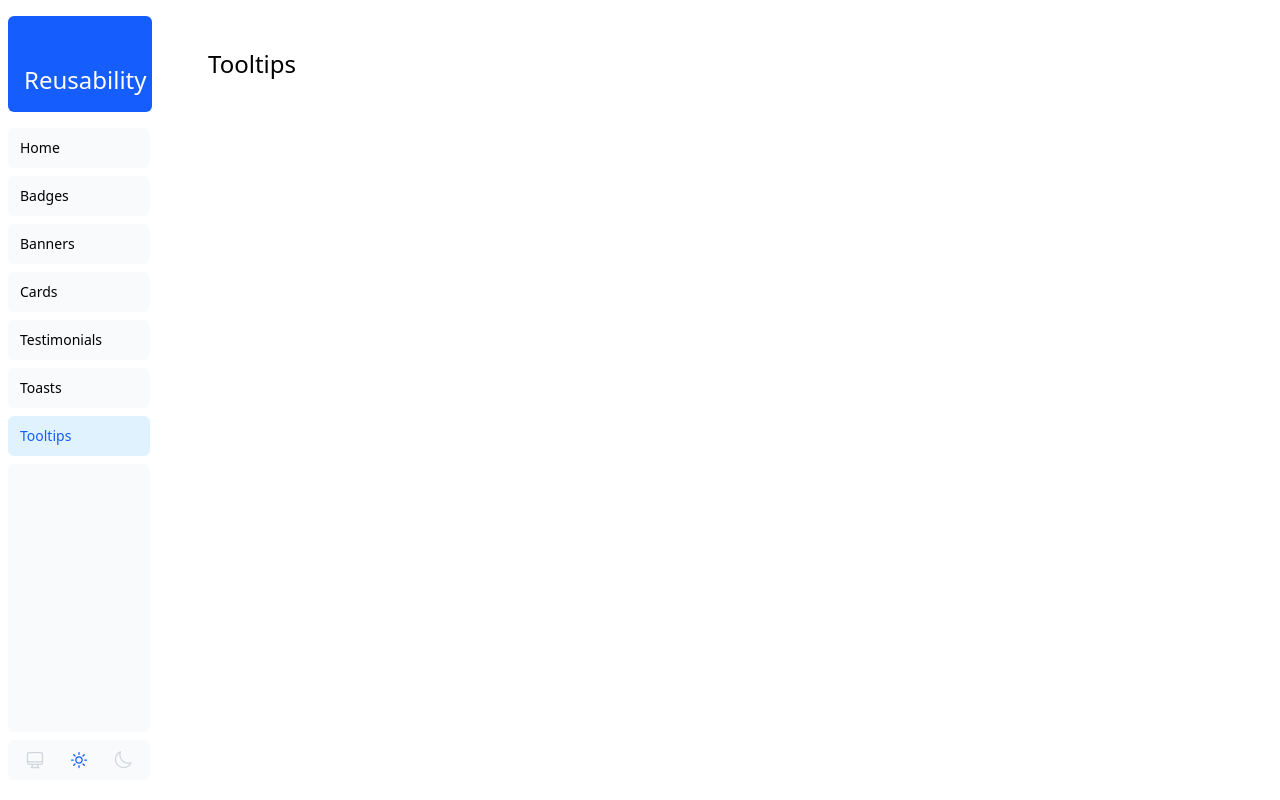
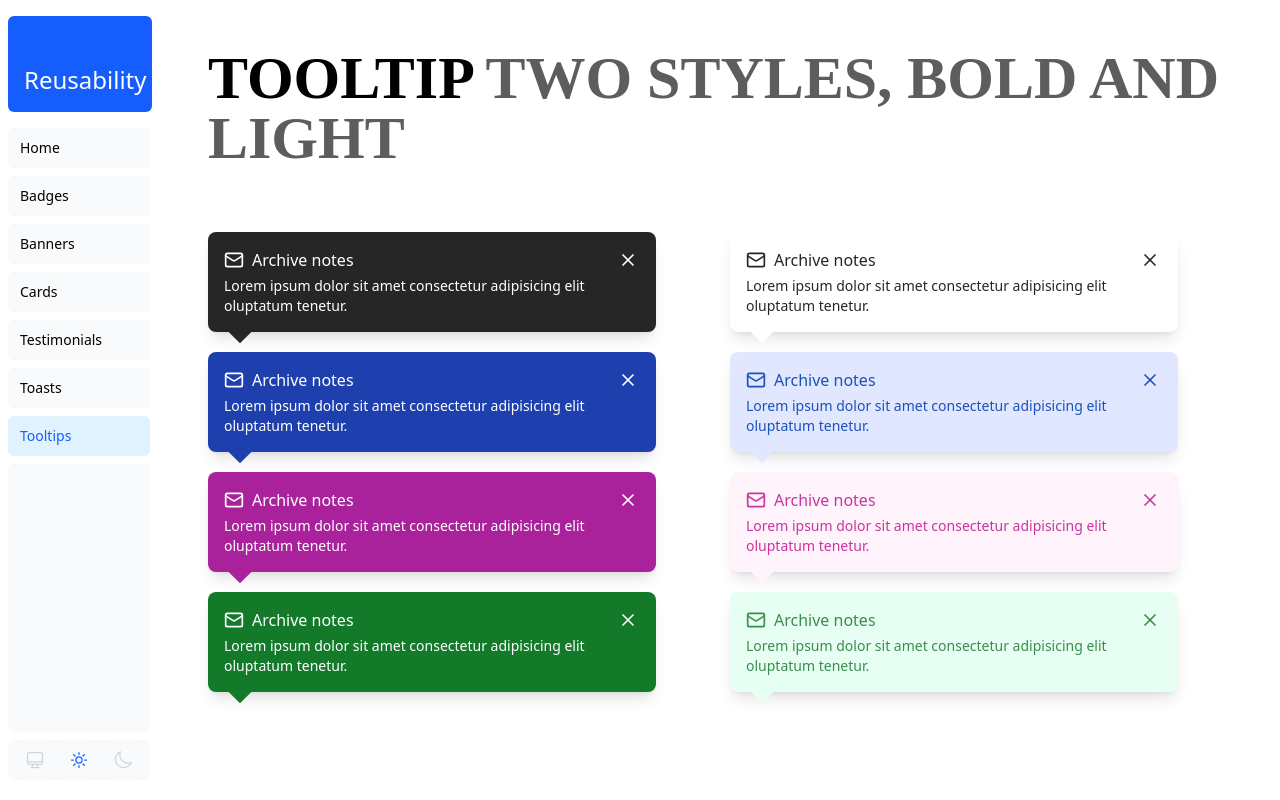
Before and after one commit to messams/component-library, a React (Vite) app: page /tooltips in a window 1280 px wide. Built offline with nearby package versions, Linux system fonts and the light colour scheme.

Commit message:
update page title

```diff
--- a/src/components/ToastPopup.tsx
+++ b/src/components/ToastPopup.tsx
@@ -1,11 +1,48 @@
-const ToastPopup = () => {
+import { CheckCircle, AlertCircle, Info, X } from "lucide-react"
+
+interface ToastProps {
+    variant: "success" | "warning" | "information" | "error"
+    title: string
+    message: string
+}
+
+export function Toast({ variant, title, message }: ToastProps) {
+    const variants = {
+        success: {
+            bg: "bg-[#ecfdf5]",
+            icon: <CheckCircle className="w-6 h-6 text-[#34d399]" />,
+            titleColor: "text-[#065f46]",
+            messageColor: "text-[#047857]",
+        },
+        warning: {
+            bg: "bg-[#fffbeb]",
+            icon: <AlertCircle className="w-6 h-6 text-[#fbbf24]" />,
+            titleColor: "text-[#92400e]",
+            messageColor: "text-[#b45309]",
+        },
+        information: {
+            bg: "bg-[#eff6ff]",
+            icon: <Info className="w-6 h-6 text-[#60a5fa]" />,
+            titleColor: "text-[#1e40af]",
+            messageColor: "text-[#1c51b9]",
+        },
+        error: {
+            bg: "bg-[#fef2f2]",
+            icon: <X className="w-6 h-6 text-[#f87171]" />,
+            titleColor: "text-[#b91c1c]",
+            messageColor: "text-[#ef4444]",
+        },
+    }
+
+    const { bg, icon, titleColor, messageColor } = variants[variant]
+
     return (
-        <div className="w-full">
-            <div className="flex w-full items-center justify-between">
-                <h1 className={`text-2xl font-medium`}>Toast Popups</h1>
+        <div className={`${bg} rounded-lg p-4 shadow-md flex items-start gap-3 max-w-md`}>
+            <div className="shrink-0 mt-0.5">{icon}</div>
+            <div>
+                <h3 className={`font-medium text-lg ${titleColor}`}>{title}</h3>
+                <p className={`${messageColor}`}>{message}</p>
             </div>
         </div>
-    );
+    )
 }
-
-export default ToastPopup;
--- a/src/components/Tooltip.tsx
+++ b/src/components/Tooltip.tsx
@@ -1,11 +1,58 @@
-const Tooltip = () => {
-    return (
-        <div className="w-full">
-            <div className="flex w-full items-center justify-between">
-                <h1 className={`text-2xl font-medium`}>Tooltips</h1>
-            </div>
-        </div>
-    );
+import { Mail, X } from "lucide-react"
+
+interface TooltipProps {
+    variant: "black" | "blue" | "purple" | "green"
+    style: "bold" | "light"
+    className?: string
 }
 
-export default Tooltip;
+export function Tooltip({ variant = "black", style = "bold", className = "" }: TooltipProps) {
+    // Color mapping for different variants and styles
+    const getColors = () => {
+        switch (variant) {
+            case "black":
+                return style === "bold"
+                    ? { bg: "bg-[#262626]", text: "text-white" }
+                    : { bg: "bg-white", text: "text-[#262626]" }
+            case "blue":
+                return style === "bold"
+                    ? { bg: "bg-[#1e40af]", text: "text-white" }
+                    : { bg: "bg-[#e0e7ff]", text: "text-[#1c51b9]" }
+            case "purple":
+                return style === "bold"
+                    ? { bg: "bg-[#a9229b]", text: "text-white" }
+                    : { bg: "bg-[#fff3fc]", text: "text-[#c7369e]" }
+            case "green":
+                return style === "bold"
+                    ? { bg: "bg-[#137a2a]", text: "text-white" }
+                    : { bg: "bg-[#e7fff3]", text: "text-[#3c8c4e]" }
+            default:
+                return style === "bold"
+                    ? { bg: "bg-[#262626]", text: "text-white" }
+                    : { bg: "bg-white", text: "text-[#262626]" }
+        }
+    }
+
+    const colors = getColors()
+    const bgClass = colors.bg || ""
+    const textClass = colors.text || ""
+
+    return (
+        <div className={`relative max-w-md ${className}`}>
+            <div className={`rounded-lg p-4 shadow-lg ${bgClass} ${textClass} `}>
+                <div className="flex items-start justify-between">
+                    <div className="flex items-center gap-2">
+                        <Mail className="h-5 w-5" />
+                        <h3 className="font-medium">Archive notes</h3>
+                    </div>
+                    <button className="rounded-full p-0.5 hover:bg-black/10 cursor-pointer">
+                        <X className="h-5 w-5" />
+                    </button>
+                </div>
+                <p className="mt-1 text-sm">Lorem ipsum dolor sit amet consectetur adipisicing elit oluptatum tenetur.</p>
+            </div>
+            {/* Tooltip pointer */}
+            <div className={`absolute -bottom-2 left-6 h-4 w-4 rotate-45 ${bgClass} `} />
+        </div>
+    )
+}
--- a/src/routes/Badges.tsx
+++ b/src/routes/Badges.tsx
@@ -4,12 +4,12 @@ const Badges = () => {
     const variants = ["default", "red", "yellow", "green", "lightBlue", "blue", "purple", "pink"] as const
 
     return (
-        <div className="w-full h-full container mx-auto px-4 py-12 flex flex-col">
+        <div className="h-full w-full flex flex-col">
             <h1 className="text-6xl font-black mb-16 text-left" style={{ fontFamily: "cursive" }}>
                 BADGES
             </h1>
 
-            <div className="space-y-12 w-full h-full flex flex-col items-center justify-center">
+            <div className="w-full h-full flex flex-col gap-16">
                 <div className="flex items-center gap-4">
                     <div className="w-32 text-4xl font-bold text-[#5e5d5d]" style={{ fontFamily: "cursive" }}>
                         Square
--- a/src/routes/Banners.tsx
+++ b/src/routes/Banners.tsx
@@ -2,8 +2,8 @@ import { Banner } from "../components/Banner";
 
 const Banners = () => {
     return (
-        <div className="container mx-auto py-12 px-4 w-full h-full">
-            <h1 className="text-6xl font-black mb-12 text-center" style={{ fontFamily: "'Permanent Marker', cursive" }}>
+        <div className="h-full w-full">
+            <h1 className="text-6xl font-black mb-16 text-left" style={{ fontFamily: "cursive" }}>
                 BANNERS
             </h1>
 
--- a/src/routes/Cards.tsx
+++ b/src/routes/Cards.tsx
@@ -7,13 +7,9 @@ const Cards = () => {
         "Ac tincidunt sapien vehicula erat auctor pellentesque rhoncus. Et magna sit morbi lobortis.";
 
     return (
-        <div className="min-h-screen p-8">
-            <div className="max-w-6xl mx-auto">
+        <div className="h-full w-full">
             {/* Title */}
-                <h1
-                    className="text-7xl font-bold text-center mb-16 mt-8"
-                    style={{ fontFamily: "'Permanent Marker', cursive" }}
-                >
+            <h1 className="text-6xl font-black mb-16 text-left" style={{ fontFamily: "cursive" }}>
                 CARDS
             </h1>
 
@@ -32,7 +28,7 @@ const Cards = () => {
                     hoverEffect={true}
                 />
             </div>
-            </div>
+
         </div>
     );
 };
--- a/src/routes/Home.tsx
+++ b/src/routes/Home.tsx
@@ -1,8 +1,8 @@
 const Home = () => {
     return (
-        <div className="w-full">
+        <div className="h-full w-full">
             <div className="flex w-full items-center justify-between">
-                <h1 className={`text-2xl font-medium`}>Home</h1>
+                <h1 className="text-6xl font-black mb-16 text-left" style={{ fontFamily: "cursive" }}>Home</h1>
             </div>
         </div>
     );
--- a/src/routes/ToastPopups.tsx
+++ b/src/routes/ToastPopups.tsx
@@ -1,11 +1,36 @@
+import { Toast } from "../components/ToastPopup";
+
 const ToastPopups = () => {
     return (
-        <div className="w-full">
-            <div className="flex w-full items-center justify-between">
-                <h1 className={`text-2xl font-medium`}>Toast Popups</h1>
+        <div className="h-full w-full flex flex-col ">
+            <h1 className="text-6xl font-black mb-16 text-left" style={{ fontFamily: "cursive" }}>TOAST POPUPS</h1>
+            <div className="grid gap-5 grid-cols-1 md:grid-cols-2">
+                <Toast
+                    variant="success"
+                    title="Success"
+                    message="Your work has been saved"
+                />
+
+                <Toast
+                    variant="warning"
+                    title="Warning"
+                    message="A network error was detected"
+                />
+
+                <Toast
+                    variant="information"
+                    title="Information"
+                    message="Please read updated information"
+                />
+
+                <Toast
+                    variant="error"
+                    title="Error"
+                    message="Please re-save your work again"
+                />
             </div>
         </div>
-    );
+    )
 }
 
 export default ToastPopups;
--- a/src/routes/Tooltips.tsx
+++ b/src/routes/Tooltips.tsx
@@ -1,11 +1,31 @@
+import { Tooltip } from "../components/Tooltip";
+
 const Tooltips = () => {
     return (
-        <div className="w-full">
-            <div className="flex w-full items-center justify-between">
-                <h1 className={`text-2xl font-medium`}>Tooltips</h1>
+        <div className="h-full w-full">
+            <h1 className="text-6xl font-black mb-16 text-left" style={{ fontFamily: "cursive" }}>
+                TOOLTIP <span className="text-[#5e5d5d]">TWO STYLES, BOLD AND LIGHT</span>
+            </h1>
+
+            <div className="grid gap-5 grid-cols-1 md:grid-cols-2">
+                {/* Row 1: Black */}
+                <Tooltip variant="black" style="bold" />
+                <Tooltip variant="black" style="light" />
+
+                {/* Row 2: Blue */}
+                <Tooltip variant="blue" style="bold" />
+                <Tooltip variant="blue" style="light" />
+
+                {/* Row 3: Purple */}
+                <Tooltip variant="purple" style="bold" />
+                <Tooltip variant="purple" style="light" />
+
+                {/* Row 4: Green */}
+                <Tooltip variant="green" style="bold" />
+                <Tooltip variant="green" style="light" />
             </div>
         </div>
-    );
+    )
 }
 
 export default Tooltips;
```
Lines whose indentation alone changed are shown as unchanged.
